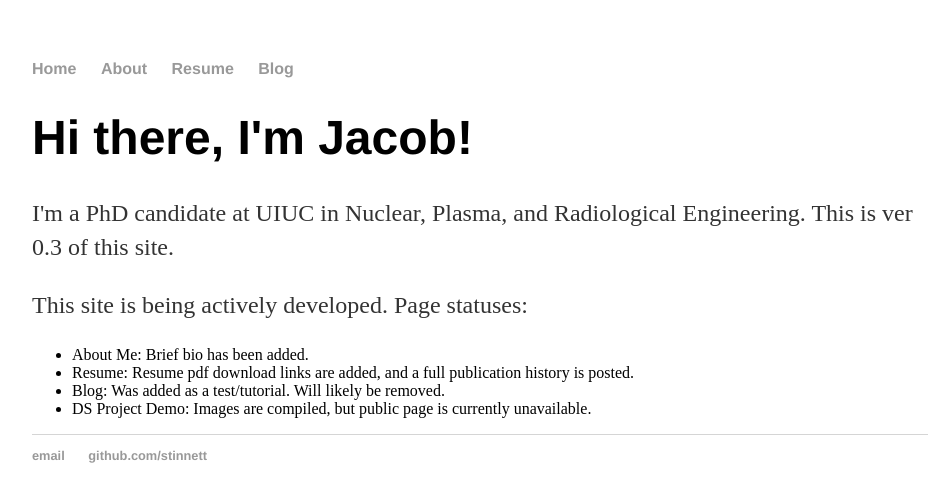
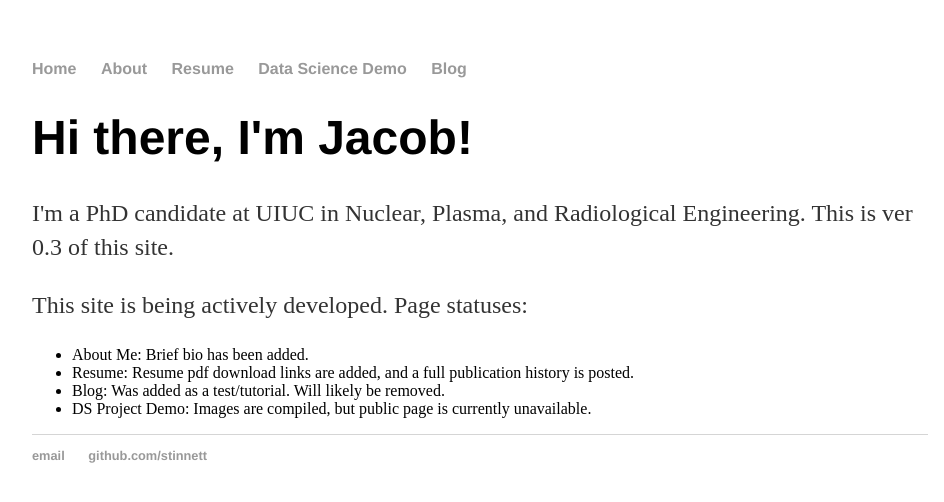
Before and after one commit to Stinnett/Stinnett.github.io, a Jekyll site: the page built from index.html, in a window 1280 px wide. Shown: the top 502 px of the page, without its empty margins (160-1104 px from the left). Built offline with Jekyll 4.4.1, drawn with Linux system fonts in a browser that asks for light colours.

Commit message:
Created new page link: Data Science Demo

```diff
--- a/_layouts/default.html
+++ b/_layouts/default.html
@@ -11,6 +11,7 @@
 	        		<li><a href="/">Home</a></li>
 		        	<li><a href="/about">About</a></li>
 	        		<li><a href="/resume">Resume</a></li>
+	        		<li><a href="/datascience">Data Science Demo</a></li>
 	        		<li><a href="/blog">Blog</a></li>
 	    		</ul>
 			</nav>
```
